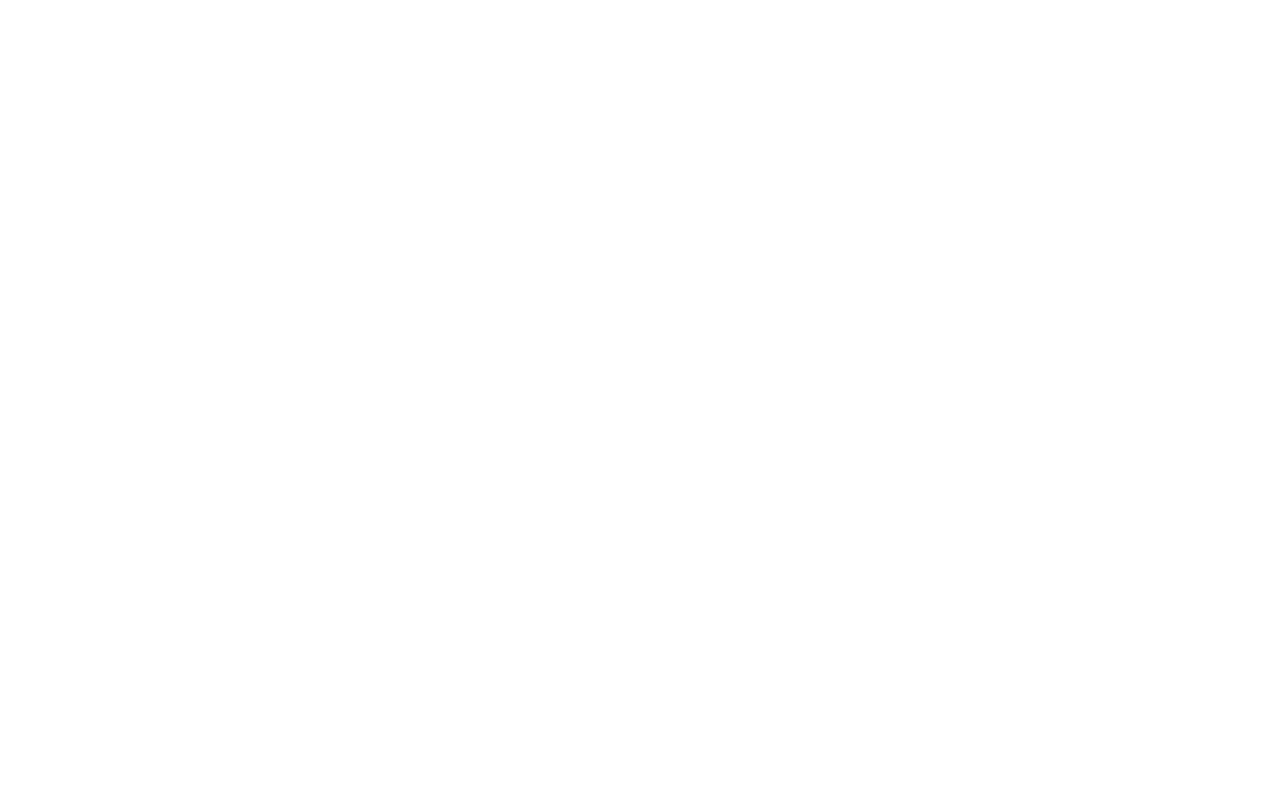
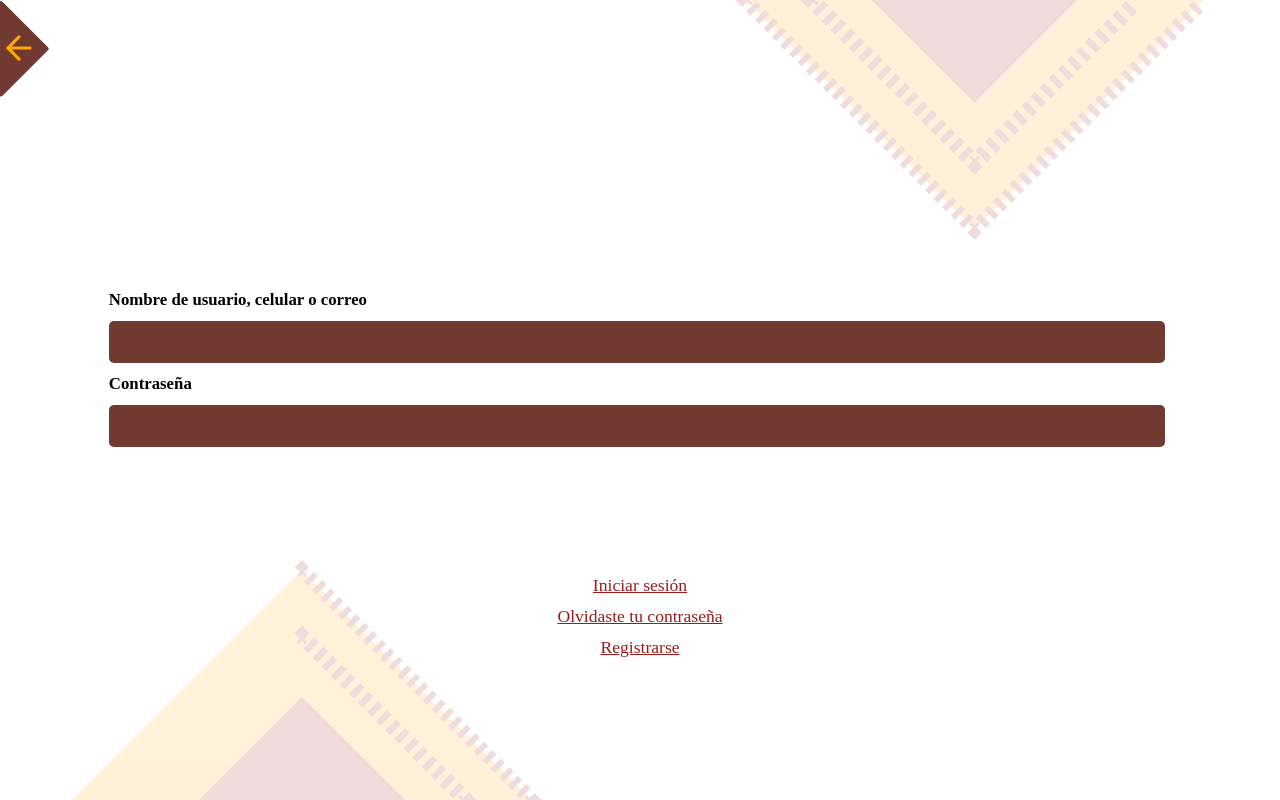
Before and after one commit to Thewilliamg/proyectoFinalExpress, a React (Vite) app: page /login/user in a window 1280 px wide. Before the commit this address had no page. Built offline with nearby package versions, Linux system fonts and the light colour scheme; the HTML template or start-up script is replaced by a standard one; a web font is replaced by a local one.

Commit message:
feat: :sparkles: Login/user screen finalization
Finalization of the 8th screen (login/user)

```diff
--- a/src/App.jsx
+++ b/src/App.jsx
@@ -10,6 +10,7 @@
 import Policy from './pages/signup/register/policy/Policy.jsx'
 import Register from './pages/signup/register/Register.jsx'
 import Login from './pages/login/Login.jsx'
+import Login_User from './pages/login/user/User.jsx'
 
 
 
@@ -31,6 +32,7 @@
         {/* //Rutas de registro */}
         <Route path='/signup' element={<SignUp />} />
         <Route path='/login' element={<Login />} />
+        <Route path='/login/user' element={<Login_User />} />
         <Route path='/signup/register' element={<Register />} />
         <Route path='/signup/register/policy' element={<Policy />} />
       </Routes>
--- /dev/null
+++ b/src/pages/login/user/User.css
@@ -0,0 +1,75 @@
+
+.userBackground{
+    display: flex;
+    flex-direction: column;
+    width: 100vw;
+    height: 30vh;
+    background-image: url('/public/img/BackgroundRightTop.svg');
+    background-size: 100vw 30vh;
+    background-position: 17vw;
+    background-repeat: no-repeat;
+}
+
+.userTop{
+    display: flex;
+    flex-direction: column;
+    width: 100vw;
+    height: 30vh;
+}
+
+.userForm{
+    display: flex;
+    flex-direction: column;
+    align-items: center;
+    width: 100vw;
+    height: 40vh;
+}
+
+.userForm-centre{
+    display: flex;
+    flex-direction: column;
+    width: 83%;
+    height: auto;
+    gap: 1%;
+    margin-top: 3%;
+}
+
+.userForm-centre h1{
+    font-size: 105%;
+}
+
+.userForm-centre input{
+    border: none;
+    background-color:#703A31;
+    width: 99%;
+    height: 5vh;
+    border-radius: 5px;
+}
+
+.userForm-middle{
+    display: flex;
+    flex-direction: column;
+    justify-content: center;
+    align-items: center;
+    width: 80%;
+    height: auto;
+    margin-top: 10%;
+    gap: 10px;
+}
+
+.userForm-middle a{
+    color: #9D1A1A;
+    font-size: 110%;
+    text-decoration: underline;
+}
+
+.userBottom{
+    display: flex;
+    /* border: 1px solid blue; */
+    width: 100vw;
+    height: 30vh;
+    background-image: url('/public/img/BackgroundLeftBottom.svg');
+    background-size: 100vw 30vh;
+    background-position: -17vw;
+    background-repeat: no-repeat;
+}
--- /dev/null
+++ b/src/pages/login/user/User.jsx
@@ -0,0 +1,42 @@
+import './User.css'
+import { Link } from "react-router-dom";
+import GoBack from '../../components/backArrow'
+
+export default function Login_User(){
+    return(
+        <div>
+            <div className='userBackground'>
+                <div className='userTop'>
+                    <Link to="/login" className="br">
+                            <GoBack/>
+                    </Link>
+                </div>
+            </div>
+            <div className='userForm'>
+                <div className='userForm-centre'>
+                    <h1>
+                        Nombre de usuario, celular o correo
+                    </h1>
+                    <input type='text'></input>
+                    <h1>
+                        Contraseña
+                    </h1>
+                    <input type='text'></input>
+                </div>
+                <div className='userForm-middle'>
+                    <Link to="/">
+                        Iniciar sesión
+                    </Link>
+                    <Link to="">
+                        Olvidaste tu contraseña
+                    </Link>
+                    <Link to="/signup/register">
+                        Registrarse
+                    </Link>
+                </div>
+            </div>
+            <div className='userBottom'>
+            </div>
+        </div>
+    )
+}
```
Also changed, not shown: public/img/BackgroundLeftBottom.svg (added), public/img/BackgroundRightTop.svg (added).
